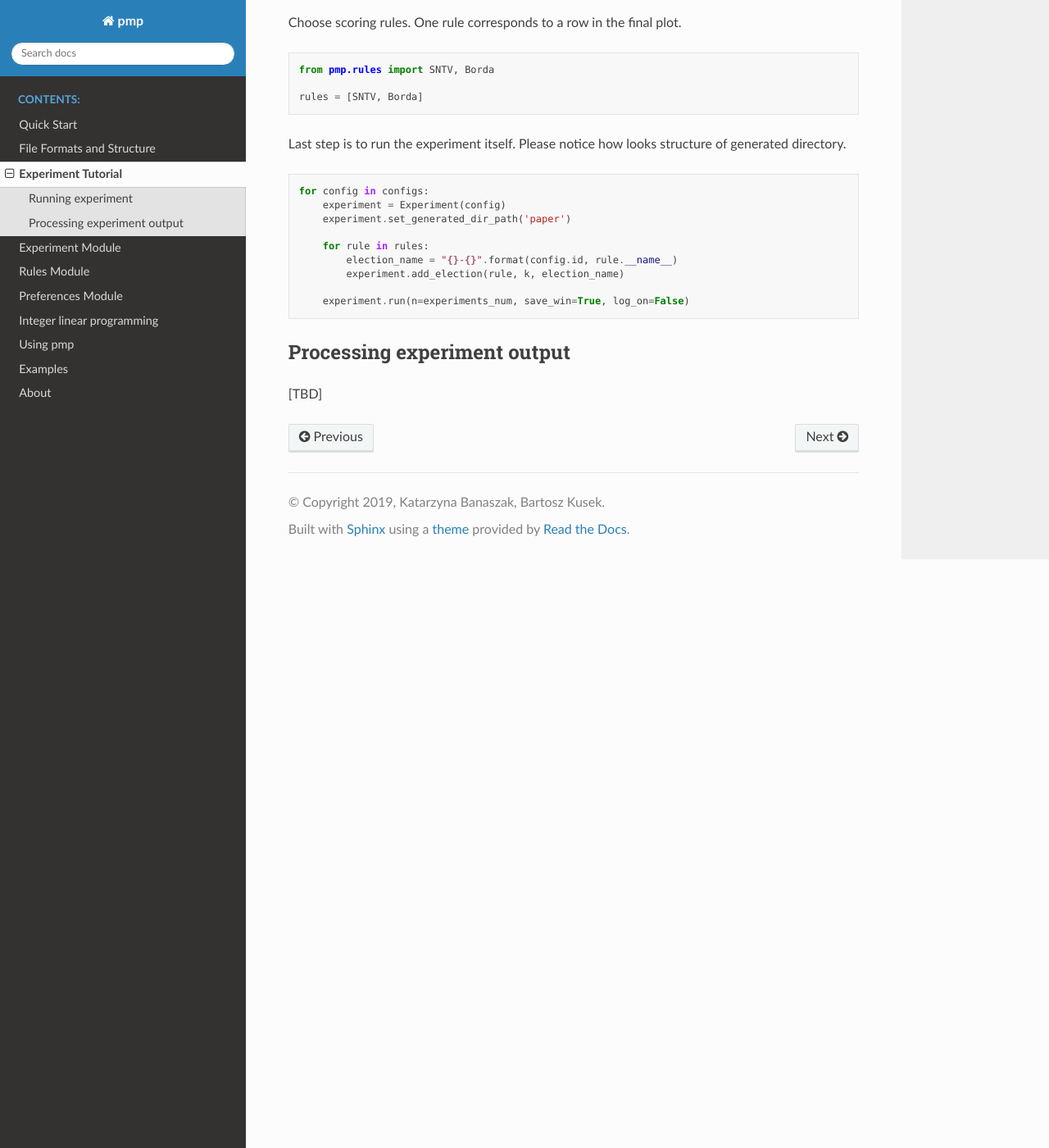
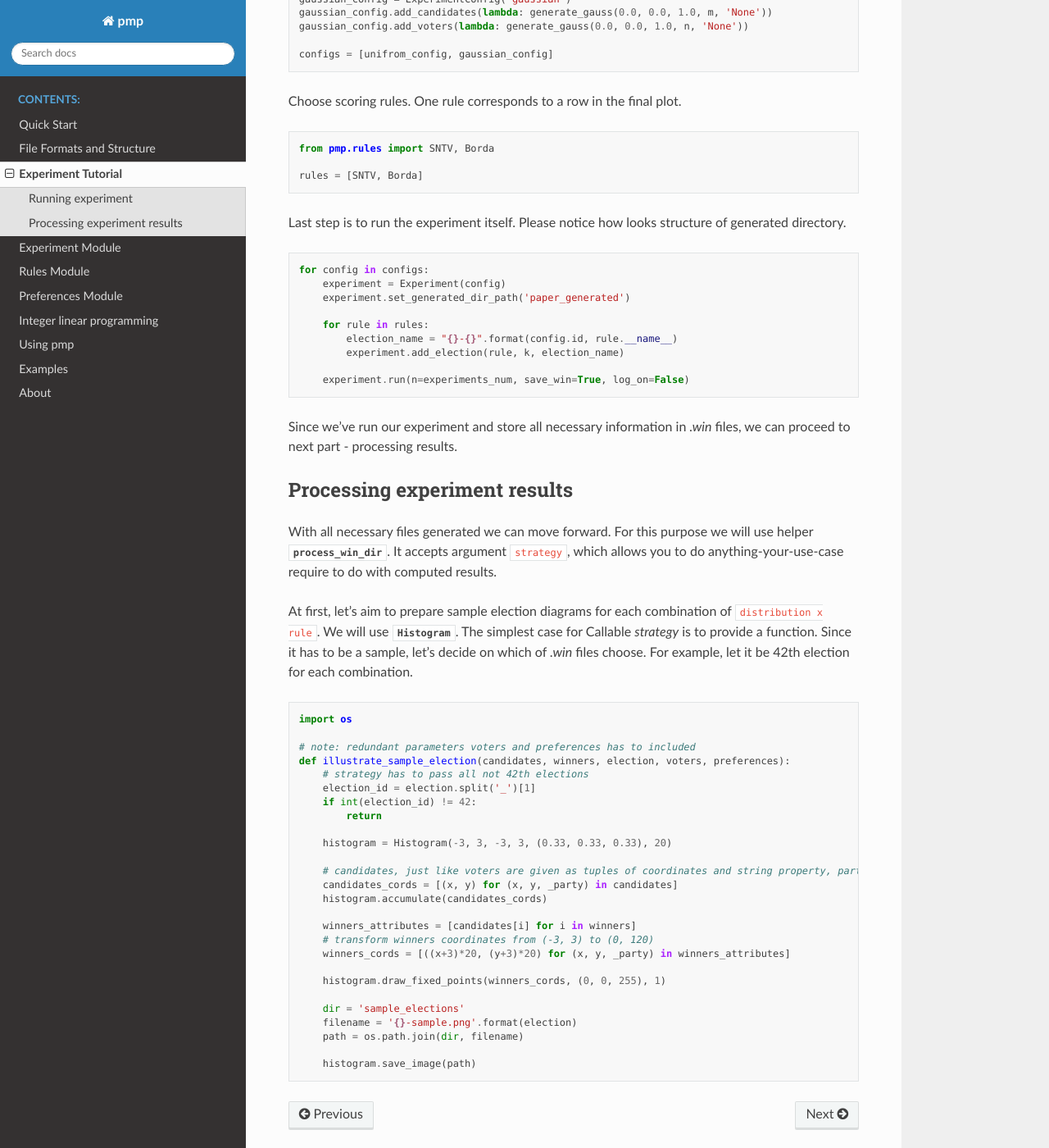
Before and after one commit to Koozco/pmp, a Sphinx documentation site: the page built from docs/source/experiment_tutorial.rst, in a window 1280 px wide and 1400 px high, scrolled down 955 px. Shown: the whole window at 82% size. Built offline with Sphinx 7.4.7 and the Read the Docs theme 2.0.0, drawn with Linux system fonts in a browser that asks for light colours; some of the changed text lies outside the part shown.

Commit message:
Experiment tutorial docs #2

```diff
--- a/docs/source/experiment_tutorial.rst
+++ b/docs/source/experiment_tutorial.rst
@@ -3,6 +3,10 @@ Experiment Tutorial
 
 This tutorial shows how to use main utility of pmp called experiment
 and should help you get familiar with :class:`.Experiment` class.
+
+**Tutorial goal: Compute election results for some set of scoring rules and visually compare their characteristics.
+Aggregate results of large number of elections on 2-dimensional histogram. Repeat this task for different points distributions.**
+
 
 Running experiment
 ------------------
@@ -52,7 +56,7 @@ Last step is to run the experiment itself. Please notice how looks structure of
 
     for config in configs:
         experiment = Experiment(config)
-        experiment.set_generated_dir_path('paper')
+        experiment.set_generated_dir_path('paper_generated')
 
         for rule in rules:
             election_name = "{}-{}".format(config.id, rule.__name__)
@@ -60,7 +64,44 @@ Last step is to run the experiment itself. Please notice how looks structure of
 
         experiment.run(n=experiments_num, save_win=True, log_on=False)
 
-Processing experiment output
-----------------------------
+Since we've run our experiment and store all necessary information in *.win* files, we can proceed to next part - processing results.
 
-[TBD]
+Processing experiment results
+-----------------------------
+
+With all necessary files generated we can move forward. For this purpose we will use helper
+:func:`process_win_dir <pmp.experiments.helpers.process_win_dir>`. It accepts argument ``strategy``, which allows you to
+do anything-your-use-case require to do with computed results.
+
+At first, let's aim to prepare sample election diagrams for each combination of ``distribution x rule``.
+We will use :class:`.Histogram`. The simplest case for Callable `strategy` is to provide a function.
+Since it has to be a sample, let's decide on which of `.win` files choose. For example, let it be 42th election for each
+combination.
+::
+
+    import os
+
+    # note: redundant parameters voters and preferences has to included
+    def illustrate_sample_election(candidates, winners, election, voters, preferences):
+        # strategy has to pass all not 42th elections
+        election_id = election.split('_')[1]
+        if int(election_id) != 42:
+            return
+
+        histogram = Histogram(-3, 3, -3, 3, (0.33, 0.33, 0.33), 20)
+
+        # candidates, just like voters are given as tuples of coordinates and string property, party
+        candidates_cords = [(x, y) for (x, y, _party) in candidates]
+        histogram.accumulate(candidates_cords)
+
+        winners_attributes = [candidates[i] for i in winners]
+        # transform winners coordinates from (-3, 3) to (0, 120)
+        winners_cords = [((x+3)*20, (y+3)*20) for (x, y, _party) in winners_attributes]
+
+        histogram.draw_fixed_points(winners_cords, (0, 0, 255), 1)
+
+        dir = 'sample_elections'
+        filename = '{}-sample.png'.format(election)
+        path = os.path.join(dir, filename)
+
+        histogram.save_image(path)
--- a/docs/source/file_formats.rst
+++ b/docs/source/file_formats.rst
@@ -1,4 +1,4 @@
 File Formats and Structure
 ==========================
 
-This section will describe all necessary conventions around file formats and structure.
+[TBD] This section will describe all necessary conventions around file formats and structure.
```
Also changed, not shown: docs/source/experiment.rst (+14 -6 lines).
